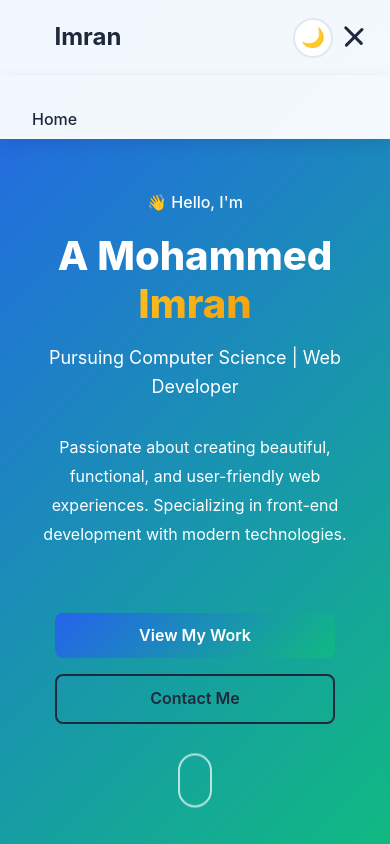
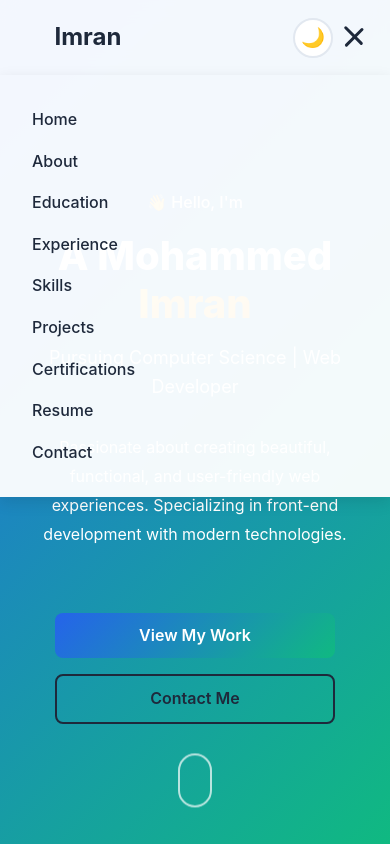
Before and after one commit to A-Mohammed-Imran/HOST-Backend, a plain HTML site: page index.html in a window 390 px wide. Both pictures are taken after a click on the button "Toggle menu". Shown: the top 844 px of the page. Drawn offline with Linux system fonts and the light colour scheme.

```diff
--- a/index.html
+++ b/index.html
@@ -288,10 +288,10 @@
                 will-change: max-height;
             }
 
-            /* .nav-menu.active {
+            .nav-menu.active {
                 max-height: 80vh;
                 overflow-y: auto;
-            } */
+            }
 
             .nav-menu a::after {
                 display: none;
```
